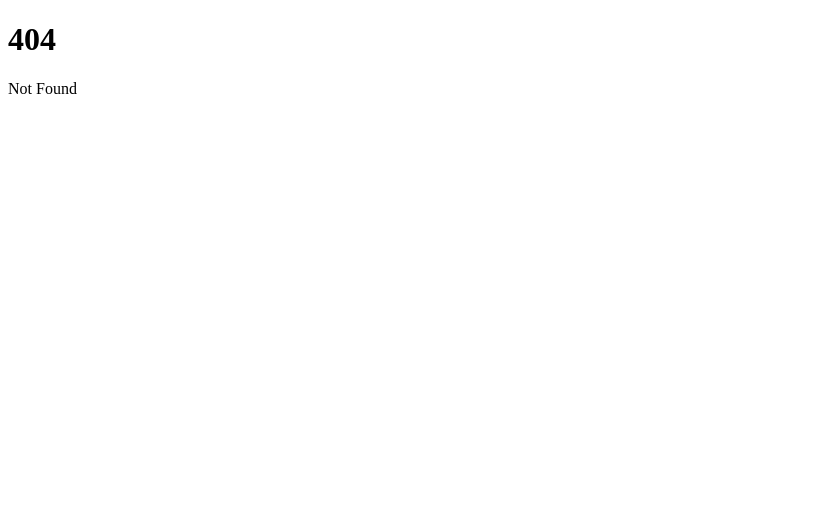
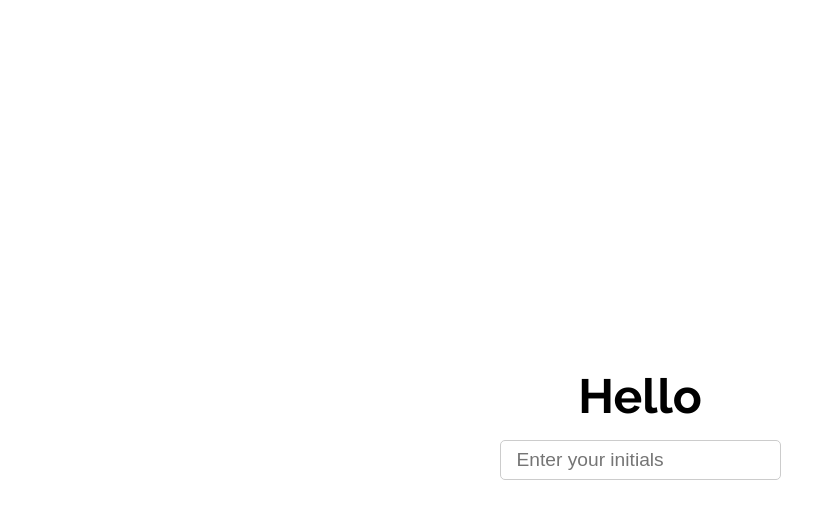
Before and after one commit to pink-cypher/TRACE, a SvelteKit app in the folder trace-app/: page /Login/Signin in a window 1280 px wide. Before the commit this address had no page. Shown: the top 518 px of the page, without its empty margins (0-836 px from the left). Built offline with nearby package versions, Linux system fonts and the light colour scheme.

Commit message:
testing frontend to backend connection

```diff
--- /dev/null
+++ b/trace-app/src/app.css
@@ -0,0 +1,64 @@
+/* Base color styles */
+.success {
+    background-color: #28a745;
+    color: white;
+    padding: 0.5rem;
+    border-radius: 5px;
+  }
+  .error {
+    background-color: #dc3545;
+    color: white;
+    padding: 0.5rem;
+    border-radius: 5px;
+  }
+
+  /* Deuteranopia */
+  .deuteranopia .success {
+    background-color: #009E73;
+  }
+  .deuteranopia .error {
+    background-color: #E69F00;
+  }
+
+  /* Protanopia */
+  .protanopia .success {
+    background-color: #56B4E9;
+  }
+  .protanopia .error {
+    background-color: #000;
+    color: white;
+  }
+
+  /* Tritanopia */
+  .tritanopia .success {
+    background-color: #CC79A7;
+  }
+  .tritanopia .error {
+    background-color: #F0E442;
+    color: black;
+  }
+
+  /* Achromatopsia */
+  .achromatopsia .success,
+  .achromatopsia .error {
+    background-color: #AAAAAA;
+    color: black;
+  }
+
+
+
+.trace-container {
+    display: flex;
+    justify-content: center;
+    align-items: center;
+    font-size: clamp(3rem, 10vw, 10rem);;
+    font-family: 'Fredoka', sans-serif;
+    font-weight: 700;
+    height: 100vh;
+    overflow: hidden;
+    position: relative;
+    color: #000000;
+    text-shadow: 0 2px 0 #fff, 0 4px 10px rgba(0, 0, 0, 0.2);
+    background-color: #a3a2a2ea; /* light gray background */
+
+  }
--- /dev/null
+++ b/trace-app/src/lib/stores/accessibility.js
@@ -0,0 +1,14 @@
+// src/lib/stores/accessibility.js
+import { writable } from 'svelte/store';
+import { browser } from '$app/environment';
+
+const initial = browser ? localStorage.getItem('colorBlindType') || 'none' : 'none';
+
+export const colorBlindType = writable(initial);
+
+// Persist changes only in the browser
+if (browser) {
+	colorBlindType.subscribe((value) => {
+		localStorage.setItem('colorBlindType', value);
+	});
+}
--- /dev/null
+++ b/trace-app/src/routes/+layout.svelte
@@ -0,0 +1,8 @@
+<script>
+    import '../app.css';
+    import { colorBlindType } from '$lib/stores/accessibility';
+  </script>
+
+  <div class={$colorBlindType}>
+    <slot />
+  </div>
--- /dev/null
+++ b/trace-app/src/routes/Login/CreateAccount/+page.svelte
@@ -0,0 +1,42 @@
+<script>
+	let initials = "";
+</script>
+
+<div class="greeting-container">
+	<h1>
+		Hello{initials ? `, ${initials}` : ""}
+	</h1>
+
+	<input
+		bind:value={initials}
+		placeholder="Enter your initials"
+		class="initials-input"
+	/>
+</div>
+
+<style>
+    @import url('https://fonts.googleapis.com/css2?family=Raleway:wght@700&display=swap');
+
+	.greeting-container {
+		display: flex;
+		flex-direction: column;
+		align-items: center;
+		justify-content: center;
+		height: 100vh;
+		font-family:  'Raleway';
+	}
+
+	h1 {
+		font-size: 3rem;
+		margin-bottom: 1rem;
+
+	}
+
+	.initials-input {
+		padding: 0.5rem 1rem;
+		font-size: 1.2rem;
+		border-radius: 5px;
+		border: 1px solid #ccc;
+		outline: none;
+	}
+</style>
--- /dev/null
+++ b/trace-app/src/routes/Login/Signin/+page.svelte
@@ -0,0 +1,196 @@
+<script>
+	let initials = "";
+	let showRoleButtons = false;
+	let errorMessage = "";
+
+	async function handleKeyPress(event) {
+		if (event.key === "Enter" && initials.trim() !== "") {
+			try {
+				const res = await fetch("/api/initials", {
+					method: "POST",
+					headers: {
+						"Content-Type": "application/json",
+					},
+					body: JSON.stringify({ initials }),
+				});
+
+				const data = await res.json();
+
+				if (data.capitalized_initials === true) {
+					showRoleButtons = true;
+					errorMessage = "";
+				} else {
+					showRoleButtons = false;
+					errorMessage = "🚫 User does not exist. Please try again or create a new account.";
+				}
+			} catch (err) {
+				console.error("Error sending initials:", err);
+				errorMessage = "⚠️ Server error. Please try again.";
+			}
+		}
+	}
+</script>
+
+<div class="greeting-container">
+	<h1>Hello{initials ? `, ${initials}` : ""}</h1>
+
+	{#if errorMessage}
+		<div class="popup-message">{errorMessage}</div>
+	{/if}
+
+	<input
+		bind:value={initials}
+		placeholder="Enter your initials"
+		class="initials-input"
+		on:keydown={handleKeyPress}
+		disabled={showRoleButtons}
+	/>
+
+	{#if showRoleButtons}
+		<div class="login-prompt-container">
+			<span class="prompt-left">Will you log</span>
+			<span class="prompt-right">in as:</span>
+		</div>
+
+		<div class="role-buttons">
+			<button class="role-button slide-left">Lead</button>
+			<button class="role-button slide-right">Analyst</button>
+		</div>
+	{/if}
+</div>
+
+<style>
+	@import url('https://fonts.googleapis.com/css2?family=Raleway:wght@700&display=swap');
+
+	.greeting-container {
+		display: flex;
+		flex-direction: column;
+		align-items: center;
+		justify-content: center;
+		height: 100vh;
+		font-family: 'Raleway', sans-serif;
+		overflow: hidden;
+	}
+
+	h1 {
+		font-size: 3rem;
+		margin-bottom: 1rem;
+	}
+
+	.popup-message {
+		color: red;
+		background-color: #ffecec;
+		padding: 0.5rem 1rem;
+		border: 1px solid red;
+		border-radius: 8px;
+		margin-bottom: 1rem;
+		font-size: 1rem;
+		animation: fadeIn 0.3s ease-in-out;
+		text-align: center;
+		max-width: 300px;
+	}
+
+	@keyframes fadeIn {
+		from {
+			opacity: 0;
+			transform: translateY(-10px);
+		}
+		to {
+			opacity: 1;
+			transform: translateY(0);
+		}
+	}
+
+	.initials-input {
+		padding: 0.5rem 1rem;
+		font-size: 1.2rem;
+		border-radius: 5px;
+		border: 1px solid #ccc;
+		outline: none;
+		transition: background-color 0.3s ease;
+	}
+
+	.initials-input:disabled {
+		background-color: #f0f0f0;
+		color: #999;
+		cursor: not-allowed;
+	}
+
+	.login-prompt-container {
+		display: flex;
+		font-size: 1.5rem;
+		font-weight: bold;
+		margin-top: 2rem;
+		gap: 0.5rem;
+	}
+
+	.prompt-left,
+	.prompt-right {
+		opacity: 0;
+		animation: slideIn 1s ease-out forwards;
+	}
+
+	.prompt-left {
+		animation-name: slideInLeft;
+	}
+
+	.prompt-right {
+		animation-name: slideInRight;
+		animation-delay: 0.2s;
+	}
+
+	.role-buttons {
+		margin-top: 1.5rem;
+		display: flex;
+		gap: 1.5rem;
+	}
+
+	.role-button {
+		padding: 0.6rem 1.5rem;
+		font-size: 1rem;
+		border: none;
+		border-radius: 8px;
+		cursor: pointer;
+		background-color: #000;
+		color: #fff;
+		opacity: 0;
+		animation-duration: 1s;
+		animation-fill-mode: forwards;
+		transition: background-color 0.3s ease;
+	}
+
+	.role-button:hover {
+		background-color: #333;
+	}
+
+	.slide-left {
+		animation-name: slideInLeft;
+	}
+
+	.slide-right {
+		animation-name: slideInRight;
+		animation-delay: 0.2s;
+	}
+
+	@keyframes slideInLeft {
+		0% {
+			transform: translateX(-100%);
+			opacity: 0;
+		}
+		100% {
+			transform: translateX(0);
+			opacity: 1;
+		}
+	}
+
+	@keyframes slideInRight {
+		0% {
+			transform: translateX(100%);
+			opacity: 0;
+		}
+		100% {
+			transform: translateX(0);
+			opacity: 1;
+		}
+	}
+</style>
--- a/trace-app/vite.config.js
+++ b/trace-app/vite.config.js
@@ -2,5 +2,10 @@ import { sveltekit } from '@sveltejs/kit/vite';
 import { defineConfig } from 'vite';
 
 export default defineConfig({
-	plugins: [sveltekit()]
+	plugins: [sveltekit()],
+	server: {
+		proxy: {
+		  '/api': 'http://localhost:8000' // Redirect all /api calls to FastAPI
+		}
+	  }
 });
```
Also changed, not shown: trace-app/src/routes/settings/+page.svelte (added, +20 -0 lines), 1 other file (tests, documents, lock files or other folders).
